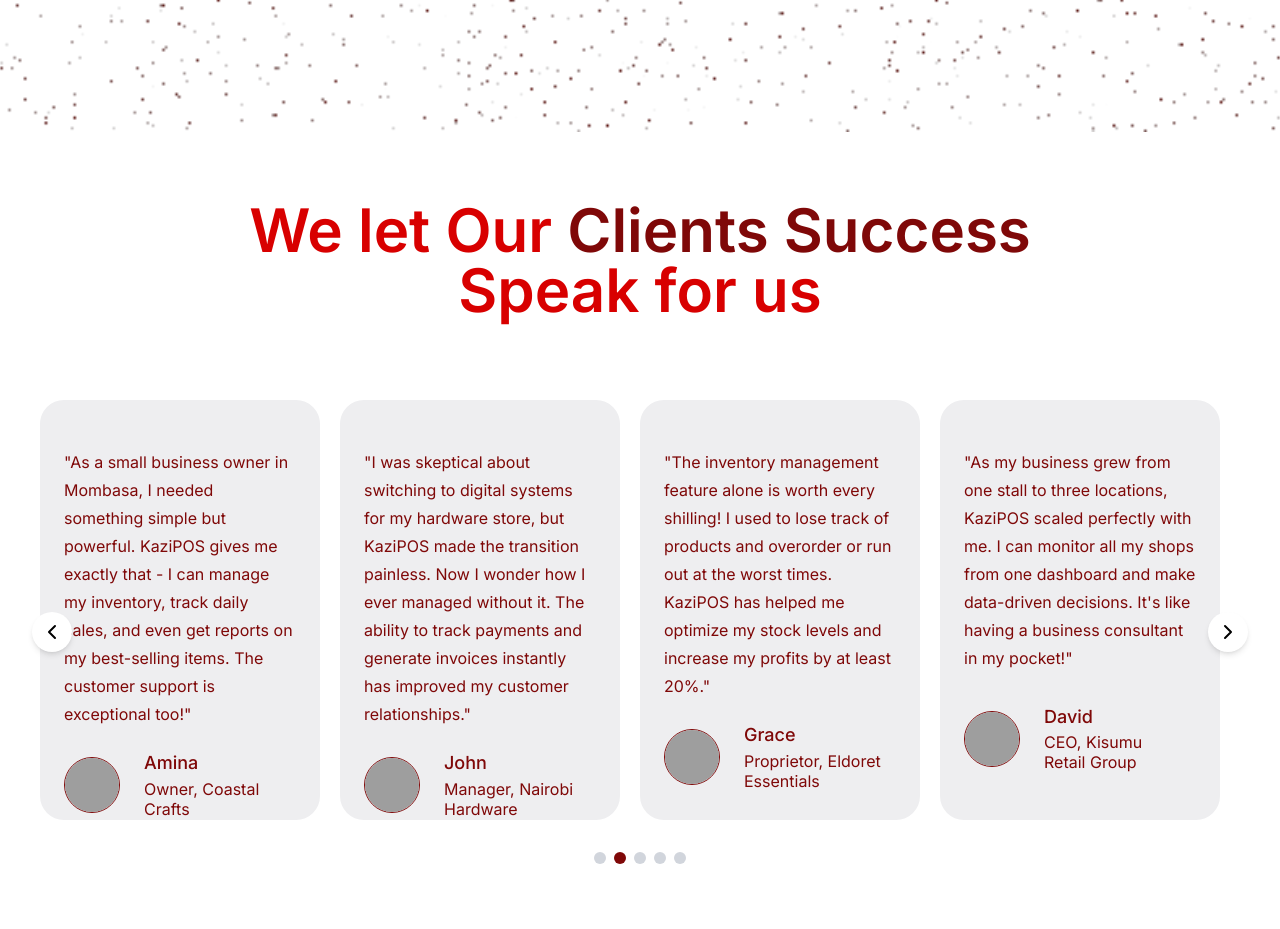
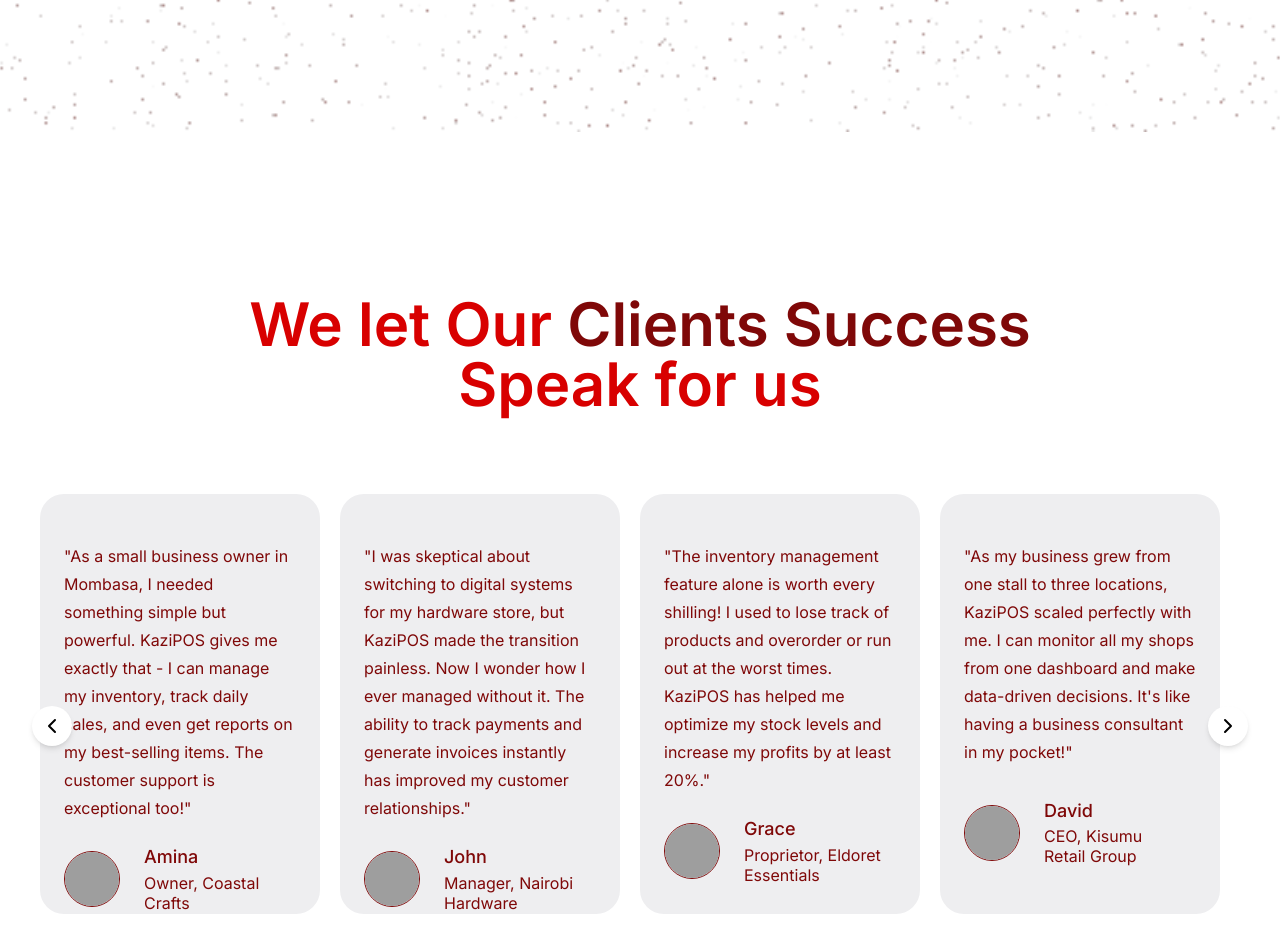
Before and after one commit to gitaujustus/kazipos, a Next.js app: page / in a window 1280 px wide. Shown: the part 3900-4829 px from the top of the page. Built offline with nearby package versions, Linux system fonts and the light colour scheme; grey boxes are pictures that could not be loaded.

Commit message:
Noisy bg opacity

```diff
--- a/app/page.js
+++ b/app/page.js
@@ -18,7 +18,7 @@
         <div className="absolute inset-0 bg-cover bg-center bg-no-repeat" style={{ backgroundImage: "url('/assets/home/Noise-Texture.png')" }}></div>
 
         {/* Optional overlay to ensure text readability */}
-        {/* <div className="absolute inset-0 bg-white bg-opacity-10"></div> */}
+        <div className="absolute inset-0 bg-white opacity-50"></div>
 
         <div className="relative w-full z-10 mx-auto">
           <SectionLayout
--- a/components/home/Testimonials.js
+++ b/components/home/Testimonials.js
@@ -201,7 +201,7 @@
     return (
         <div className="min-h-screen flex flex-col items-center justify-center">
             {/* 1. Heading Section */}
-            <h1 className="text-red_republic pb-10 sm:pb-16 md:pb-20 font-semibold text-2xl sm:text-3xl md:text-4xl lg:text-6xl font-inter text-center">
+            <h1 className="text-red_republic pt-[10px] sm:pt-[120px] md:pt-[162px] pb-10 sm:pb-16 md:pb-20 font-semibold text-2xl sm:text-3xl md:text-4xl lg:text-6xl font-inter text-center">
                 <span>We let Our <span className="text-red_reign">Clients Success</span></span>
                 <br />
                 <span>Speak for us</span>
```
